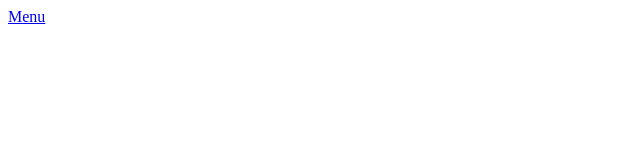
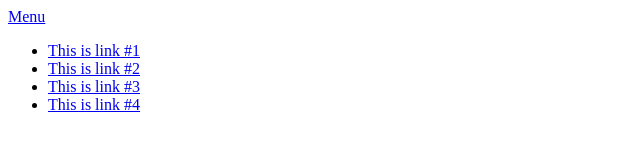
Before and after one commit to iDuvancho303/learning_javascript, a plain HTML site: page 10-exercise/index.html in a window 1280 px wide. Shown: the whole page, without its empty margins (0-640 px from the left). Drawn offline with Linux system fonts and the light colour scheme.

Commit message:
adding code

```diff
--- a/10-exercise/index.html
+++ b/10-exercise/index.html
@@ -12,6 +12,12 @@
     <a href="#" class="menut-btn">Menu</a>
 
     <div class="menu">
+        <ul>
+            <li><a href="#">This is link #1</a></li>
+            <li><a href="#">This is link #2</a></li>
+            <li><a href="#">This is link #3</a></li>
+            <li><a href="#">This is link #4</a></li>
+        </ul>
 
     </div>
 
```
